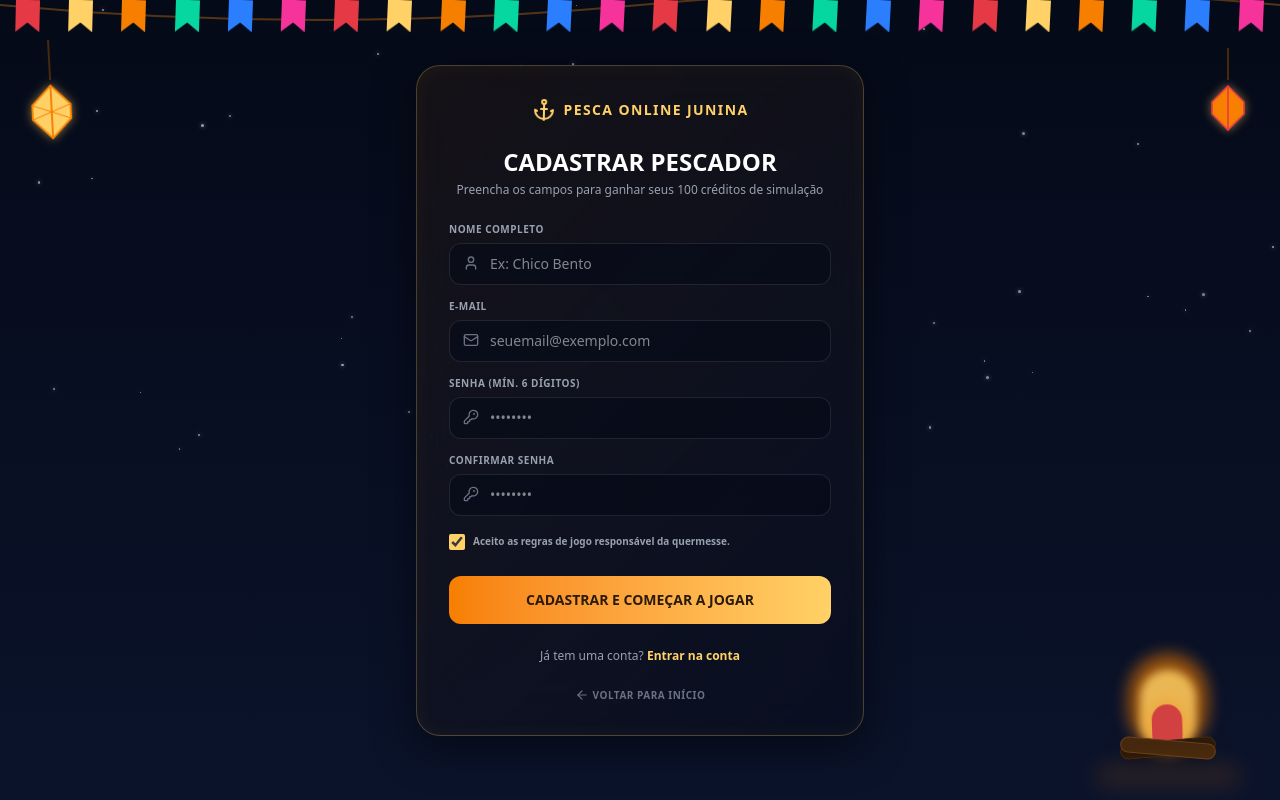
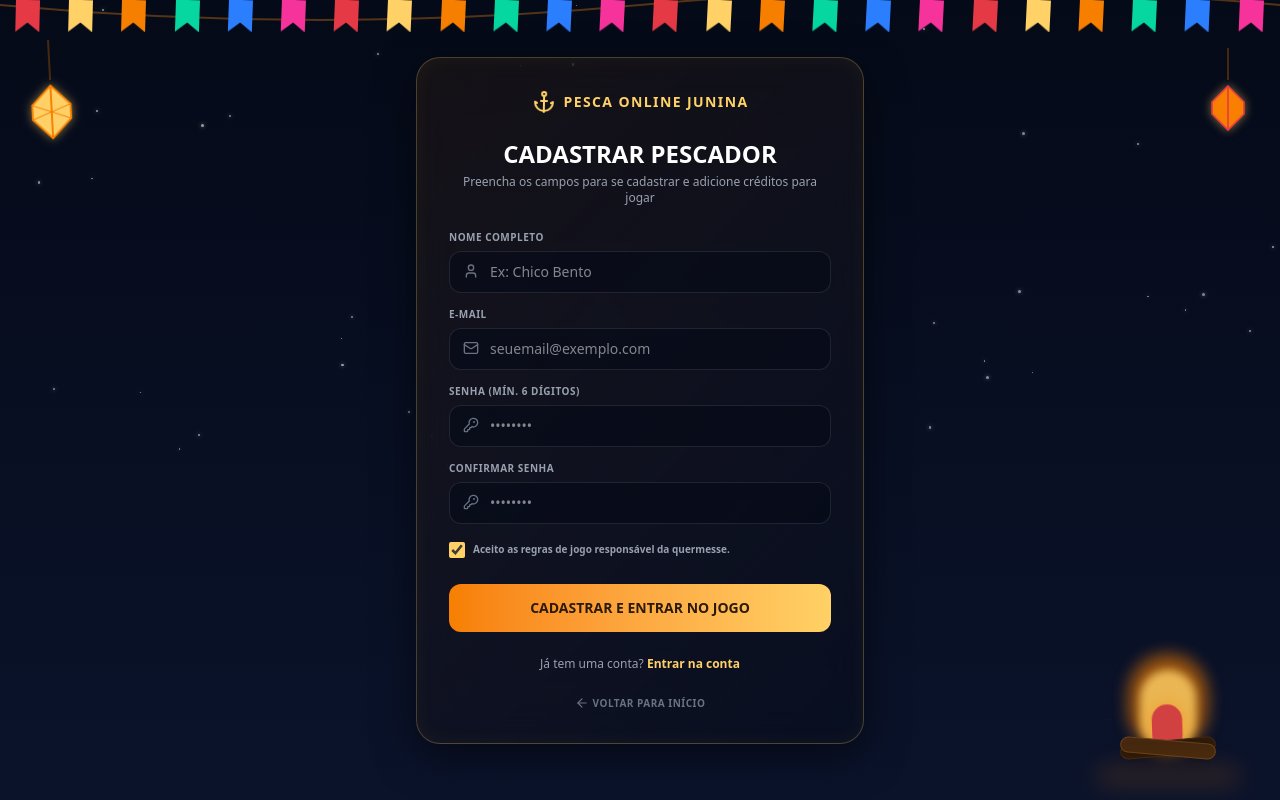
Before and after one commit to diseguro20/PESCA-JUNINA, a Next.js app: page /signup in a window 1280 px wide. Built offline with nearby package versions, Linux system fonts and the light colour scheme; no server answers.

Commit message:
chore: remove free credit reference, prompt user to add credits to play and secure prizes

```diff
--- a/src/app/page.tsx
+++ b/src/app/page.tsx
@@ -60,7 +60,7 @@ export default function Home() {
 
         <p className="max-w-2xl text-base md:text-xl text-gray-300 font-bold leading-relaxed mb-10 text-shadow">
           A clássica pescaria de quermesse brasileira de um jeito premium, moderno e 100% online.
-          Cadastre-se hoje e <span className="text-junina-gold font-extrabold underline decoration-junina-orange decoration-2">ganhe 100 créditos</span> de simulação para fisgar os maiores peixes do lago caipira!
+          Cadastre-se hoje, <span className="text-junina-gold font-extrabold underline decoration-junina-orange decoration-2">adicione créditos</span> para garantir seus prêmios e comece a pescar no lago caipira!
         </p>
 
         {/* BOTÕES DE CHAMADA DE AÇÃO (CTA) */}
@@ -69,7 +69,7 @@ export default function Home() {
             href="/signup"
             className="flex-1 py-4 bg-gradient-to-r from-junina-orange via-junina-gold to-junina-orange text-junina-wood-dark font-black rounded-2xl shadow-xl hover:shadow-junina-gold/30 hover:brightness-105 active:scale-[0.98] transition-all flex items-center justify-center gap-2 text-sm md:text-base neon-border-gold cursor-pointer"
           >
-            JOGAR GRÁTIS AGORA <ArrowRight className="w-5 h-5" />
+            CADASTRAR E COMEÇAR <ArrowRight className="w-5 h-5" />
           </Link>
           <Link
             href="/login"
--- a/src/app/signup/page.tsx
+++ b/src/app/signup/page.tsx
@@ -72,7 +72,7 @@ export default function SignupPage() {
           </div>
 
           <h2 className="text-2xl font-black text-white text-center mb-1">CADASTRAR PESCADOR</h2>
-          <p className="text-gray-400 text-xs text-center mb-6">Preencha os campos para ganhar seus 100 créditos de simulação</p>
+          <p className="text-gray-400 text-xs text-center mb-6">Preencha os campos para se cadastrar e adicione créditos para jogar</p>
 
           {/* Banner de erro */}
           {error && (
@@ -159,7 +159,7 @@ export default function SignupPage() {
               disabled={submitting}
               className="w-full py-3.5 bg-gradient-to-r from-junina-orange to-junina-gold text-junina-wood-dark font-black rounded-xl hover:brightness-105 active:scale-[0.98] transition-all flex items-center justify-center gap-2 text-sm mt-3"
             >
-              {submitting ? 'CADASTRANDO...' : 'CADASTRAR E COMEÇAR A JOGAR'}
+              {submitting ? 'CADASTRANDO...' : 'CADASTRAR E ENTRAR NO JOGO'}
             </button>
           </form>
 
```
